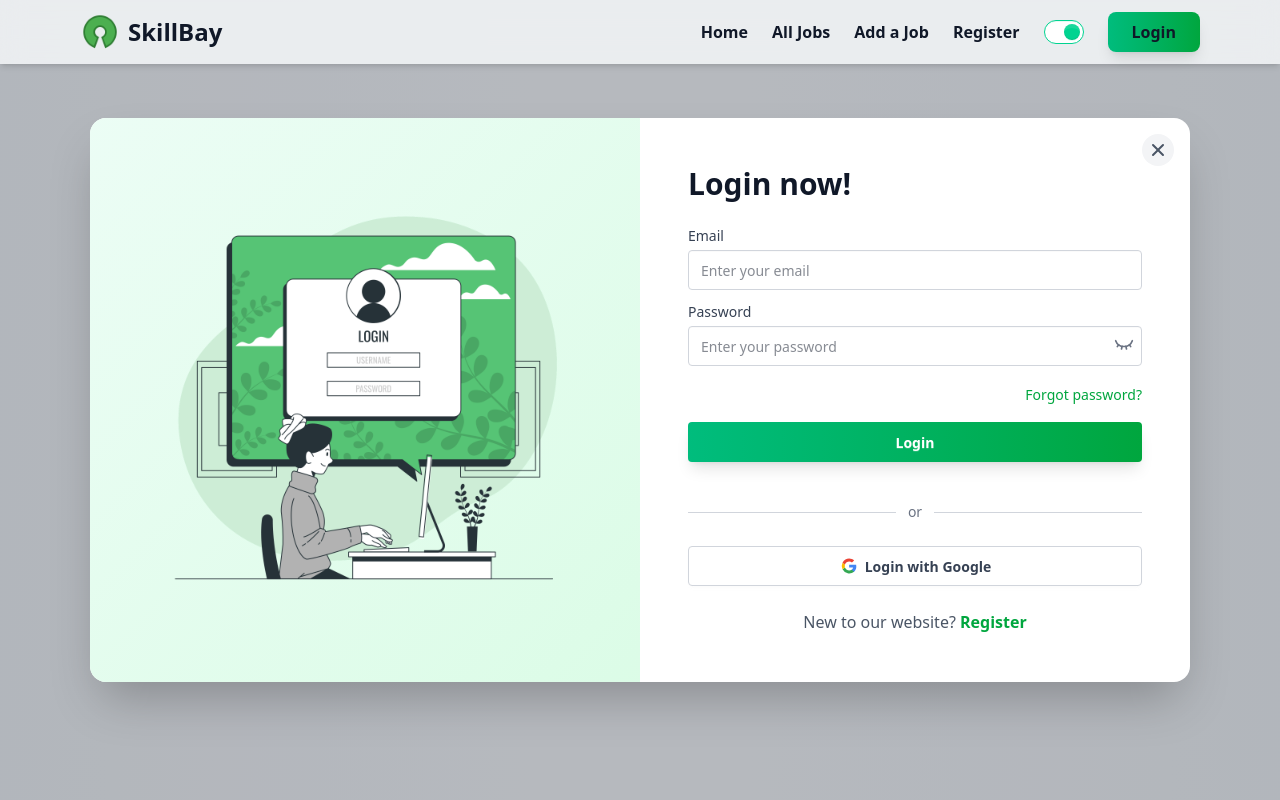
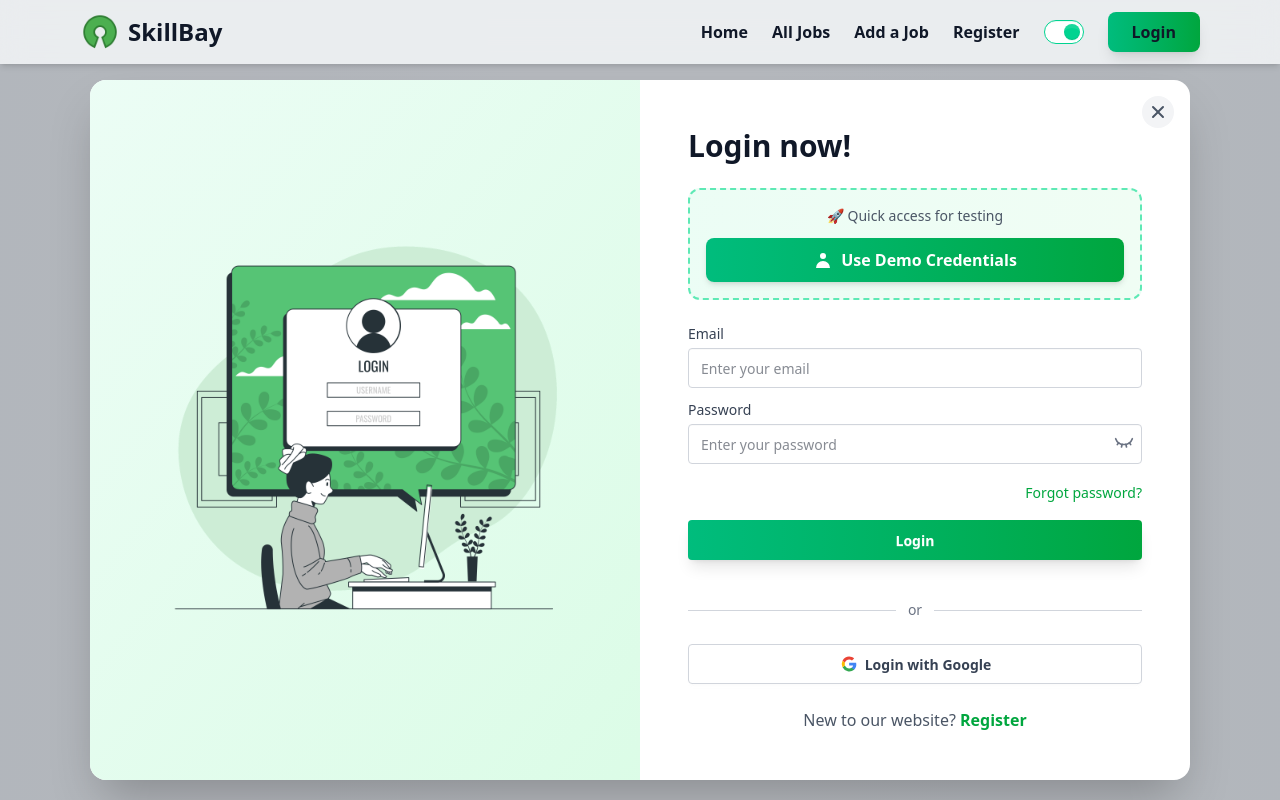
Before and after one commit to itstumpa/SkillBay-Client, a React (Vite) app: page /login in a window 1280 px wide. Shown: the top 800 px of the page. Built offline with nearby package versions, Linux system fonts and the light colour scheme; no server answers.

Commit message:
demo credential add

```diff
--- a/src/Pages/Login/Login.jsx
+++ b/src/Pages/Login/Login.jsx
@@ -81,6 +81,21 @@
 
 
   const [email, setEmail] = useState("");
+  //  - Add password state for auto-fill
+  const [password, setPassword] = useState("");
+
+  //  - Demo credentials
+  const demoCredentials = {
+    email: "itstumpa@gmail.com",
+    password: "a1B2AAAA#"
+  };
+
+  //  Handle demo credential auto-fill
+  const handleDemoLogin = () => {
+    setEmail(demoCredentials.email);
+    setPassword(demoCredentials.password);
+    toast.info("Demo credentials filled! Click Login to continue.");
+  };
 
 
  if (loading) {
@@ -129,6 +144,32 @@
         <form onSubmit={handleLogin}>
           <h1 className="text-3xl font-bold text-gray-900 mb-6">Login now!</h1>
 
+          {/*  - Demo Credential Button */}
+          <div className="mb-6 p-4 bg-gradient-to-r from-emerald-50 to-green-50 border-2 border-dashed border-emerald-300 rounded-xl">
+            <p className="text-sm text-gray-600 mb-3 text-center">
+              🚀 Quick access for testing
+            </p>
+            <button
+              type="button"
+              onClick={handleDemoLogin}
+              className="w-full py-2.5 px-4 bg-gradient-to-r from-emerald-500 to-green-600 hover:from-emerald-600 hover:to-green-700 text-white font-semibold rounded-lg transition-all duration-300 transform hover:scale-[1.02] shadow-md hover:shadow-lg flex items-center justify-center gap-2"
+            >
+              <svg
+                xmlns="http://www.w3.org/2000/svg"
+                className="h-5 w-5"
+                viewBox="0 0 20 20"
+                fill="currentColor"
+              >
+                <path
+                  fillRule="evenodd"
+                  d="M10 9a3 3 0 100-6 3 3 0 000 6zm-7 9a7 7 0 1114 0H3z"
+                  clipRule="evenodd"
+                />
+              </svg>
+              Use Demo Credentials
+            </button>
+          </div>
+
           <div className="space-y-4">
             <div>
               <label className="block text-sm font-medium text-gray-700 mb-1">
@@ -152,13 +193,15 @@
     type={show ? "text" : "password"}
     name="password"
     required
+    value={password}
+    onChange={(e) => setPassword(e.target.value)}
     className="input w-full border border-gray-300 bg-white text-gray-900 pr-12 focus:outline-none"
     placeholder="Enter your password"
   />
 </div>
               <span
                 onClick={() => setShow(!show)}
-                className="absolute right-14 top-54 cursor-pointer text-gray-500 hover:text-gray-700"
+                className="absolute right-14 top-88 cursor-pointer text-gray-500 hover:text-gray-700"
               >
                 {show ? <Eye size={20} /> : <EyeClosed size={20} />}
               </span>
```
